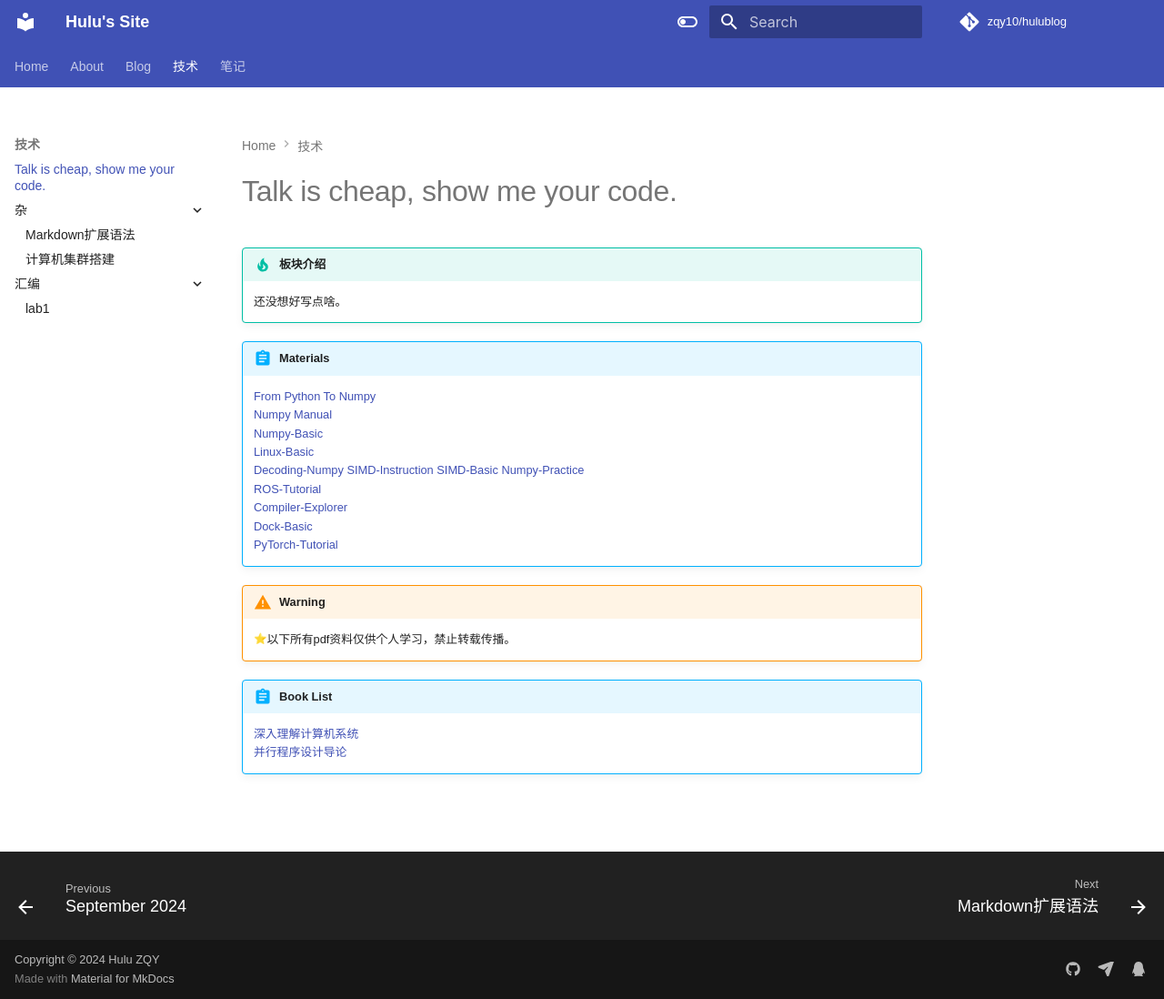
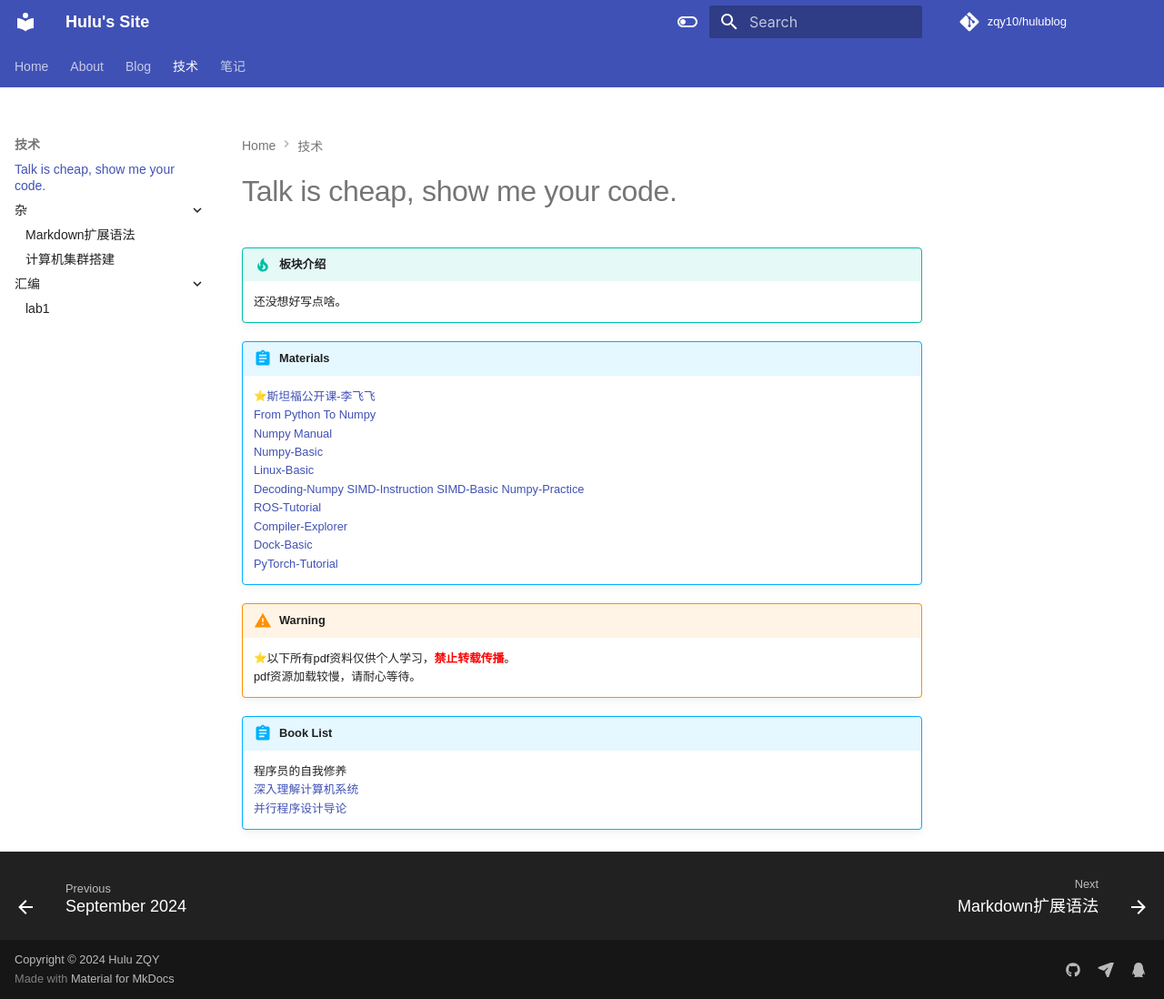
Before and after one commit to zqy10/hulublog, an MkDocs documentation site: the page built from docs/技术/index.md, in a window 1280 px wide and 1098 px high. Shown: the whole window at 91% size. Built offline with MkDocs 1.6.1 and Material for MkDocs 9.7.7, drawn with Linux system fonts in a browser that asks for light colours; emoji names are drawn with the system emoji font; comment, search, counter and statistics services are not loaded; a style sheet for code colours, icons or effects is not loaded.

Commit message:
加禁止

```diff
--- a/docs/技术/index.md
+++ b/docs/技术/index.md
@@ -4,6 +4,7 @@
     还没想好写点啥。
 
 !!!abstract "Materials"
+    [:star:斯坦福公开课-李飞飞](https://www.youtube.com/watch?v=vT1JzLTH4G4)
     [From Python To Numpy](https://www.labri.fr/perso/nrougier/from-python-to-numpy)
     [Numpy Manual](https://numpy.org/doc/stable/user/basics.copies.html)
     [Numpy-Basic](https://betterprogramming.pub/numpy-illustrated-the-visual-guide-to-numpy-3b1d4976de1d)
@@ -17,9 +18,12 @@
     [Dock-Basic](https://docs.docker.com/guides/workshop/)
     [PyTorch-Tutorial](https://pytorch.org/tutorials/)
 
+
 !!!warning
-    :star:以下所有pdf资料仅供个人学习，禁止转载传播。
+    :star:以下所有pdf资料仅供个人学习，<font color='red'><strong>禁止转载传播</strong></font>。
+    pdf资源加载较慢，请耐心等待。
 
 !!!abstract "Book List"
+    程序员的自我修养
     [深入理解计算机系统](resources/深入理解计算机系统(第3版).pdf)
     [并行程序设计导论](resources/An Introduction to Parallel Programming(Z-Library).pdf)
```
Also changed, not shown: docs/笔记/index.md (+2 -1 lines).
